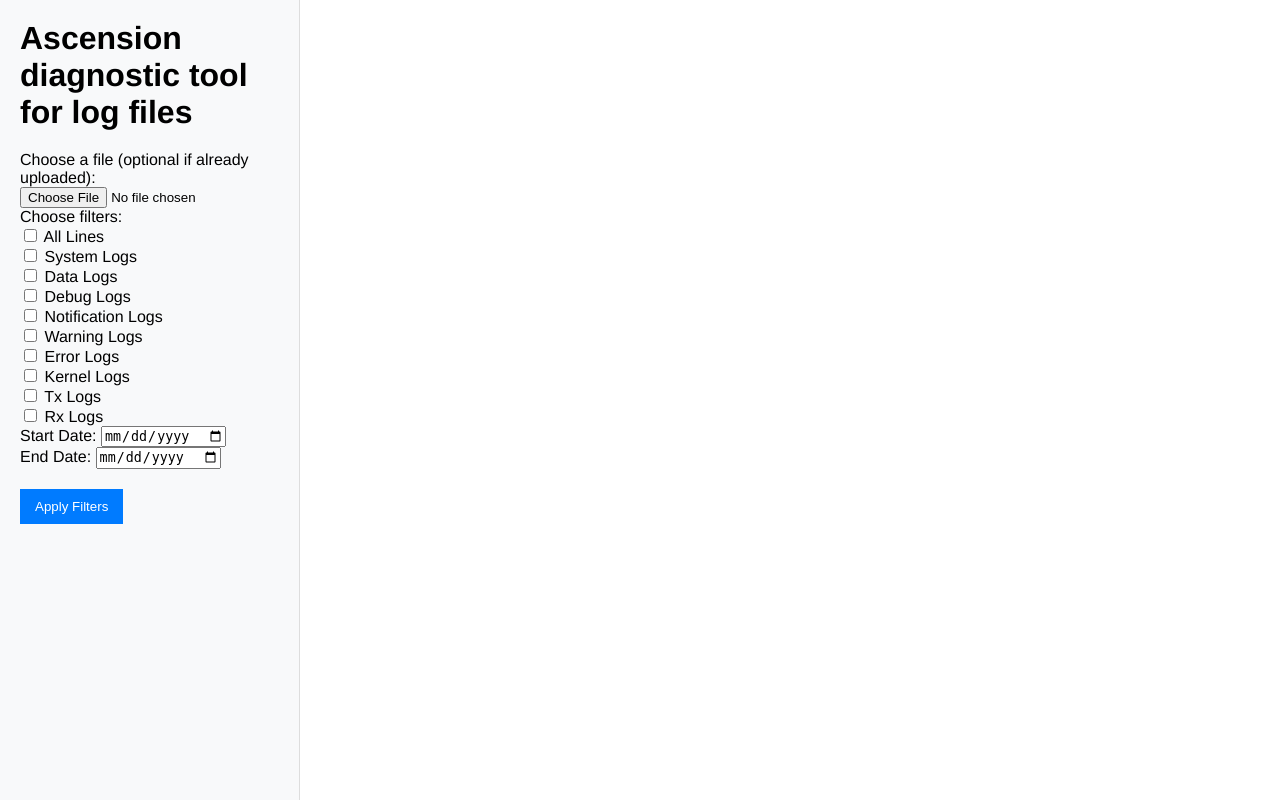
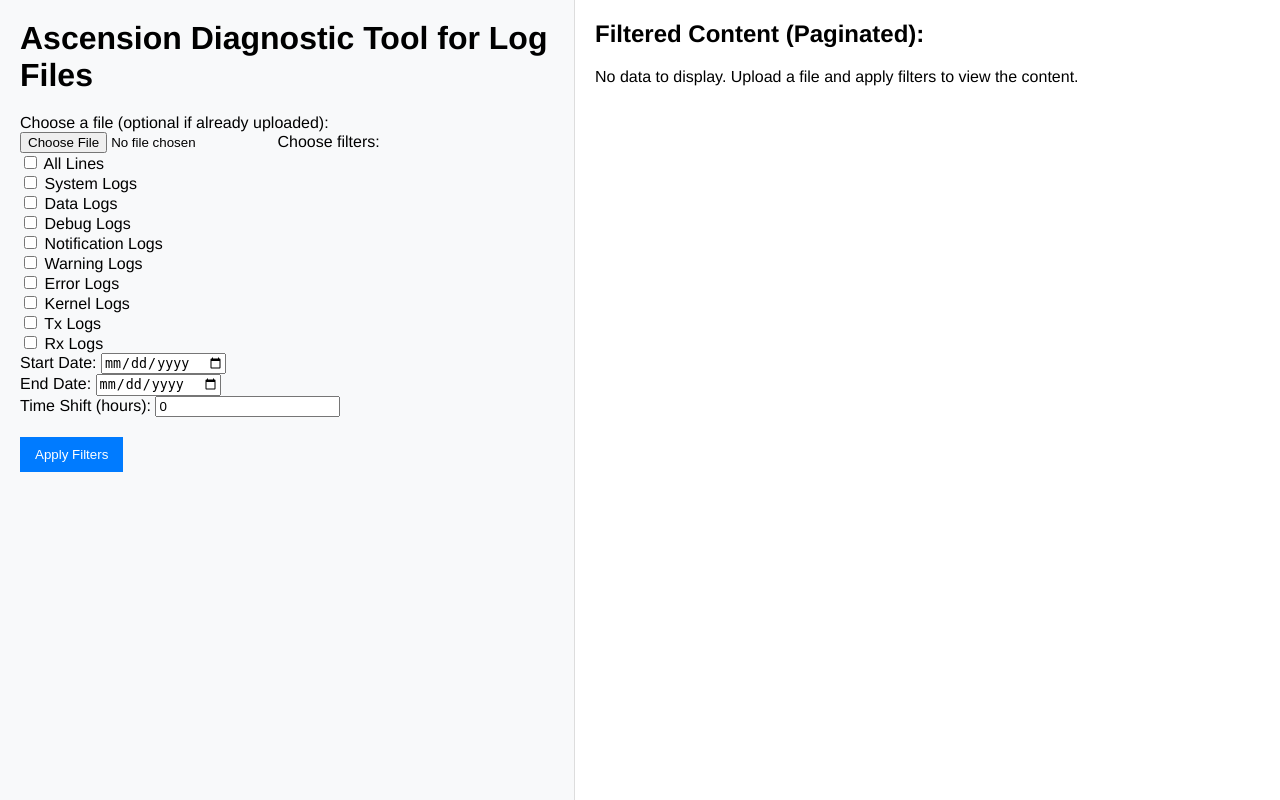
Before and after one commit to zack122/Ascension-diagnostic-tool, a Flask app: page / in a window 1280 px wide. Run offline with Flask 3, Linux system fonts and the light colour scheme.

Commit message:
implemented pandas data frame, filter by date interval, improved ui and collapsable columns for better readablity

```diff
--- a/app.py
+++ b/app.py
@@ -1,8 +1,9 @@
 import os
 import pandas as pd
-from flask import Flask, request, render_template, redirect, session
+from flask import Flask, request, render_template, redirect, session, url_for
 from werkzeug.utils import secure_filename
 from datetime import datetime
+
 
 # Initialize the Flask application
 app = Flask(__name__)
@@ -18,6 +19,8 @@ app.config['UPLOAD_FOLDER'] = 'uploads'
 
 # Define the allowed file extensions for uploads (only .txt files are allowed)
 app.config['ALLOWED_EXTENSIONS'] = {'txt'}
+
+PER_PAGE = 1000  # Set the number of rows per page
 
 
 def allowed_file(filename):
@@ -40,14 +43,6 @@ def filter_content(lines, filters):
     return filtered_lines  # Return the filtered lines
 
 
-def extract_date_from_line(line):
-    try:
-        date_str = line.split(' ')[0]
-        return datetime.strptime(date_str, '%Y-%m-%d')
-    except (IndexError, ValueError):
-        return None  # Return None if the date cannot be extracted
-
-
 @app.route('/', methods=['GET', 'POST'])
 def upload_file():
     """
@@ -66,48 +61,92 @@ def upload_file():
     if end_date_str:
         end_date = datetime.strptime(end_date_str, '%Y-%m-%d')
 
+    # Check if a new file was uploaded in a POST request
     if request.method == 'POST':
-        # Check if a new file was uploaded
         if 'file' in request.files and request.files['file'].filename != '':
             file = request.files['file']
             if file and allowed_file(file.filename):  # Valid file
                 filename = secure_filename(file.filename)
                 file.save(os.path.join(app.config['UPLOAD_FOLDER'], filename))
 
-                # Store the filename in the session
+                # Store the file path in the session instead of the DataFrame
                 session['uploaded_file'] = filename
 
-        # Retrieve the uploaded file from the session
-        filename = session.get('uploaded_file')
-        if not filename:
-            return redirect(request.url)
+        # Redirect to the paginated table, starting at page 1, with filters applied
+        return redirect(url_for('show_table', page=1, filter=filters))
 
-        file_path = os.path.join(app.config['UPLOAD_FOLDER'], filename)
+    # If a GET request, render the initial upload page
+    return render_template('index.html',
+                           filtered_df=None,
+                           selected_filters=filters,
+                           start_date=start_date_str,
+                           end_date=end_date_str,
+                           current_page=1,  # Default value
+                           total_pages=1)  # Default value
 
-        # Filter content without fully loading the file into memory
-        filtered_lines = []
-        with open(file_path, 'r') as f:
-            for i, line in enumerate(f, 1):  # Process each line in the file
-                log_date = extract_date_from_line(line)
 
-                if start_date and log_date and log_date < start_date:
-                    continue
-                if end_date and log_date and log_date > end_date:
-                    continue
+@app.route('/table/<int:page>', methods=['GET', 'POST'])
+def show_table(page):
+    """
+    Paginate the filtered DataFrame and show the corresponding rows.
+    """
+    # Retrieve the file path from the session
+    filename = session.get('uploaded_file')
+    if not filename or not os.path.exists(os.path.join(app.config['UPLOAD_FOLDER'], filename)):
+        return redirect(url_for('upload_file'))  # Redirect if file not found
 
-                # Apply filters
-                if any(f in line.lower() for f in filters):
-                    filtered_lines.append((i, line.strip()))
+    file_path = os.path.join(app.config['UPLOAD_FOLDER'], filename)
 
-        # Convert filtered lines to DataFrame
-        filtered_df = pd.DataFrame(filtered_lines, columns=['Line Number', 'Line Content'])
+    # Get the filters from the form submission if POST, else from query parameters (URL)
+    if request.method == 'POST':
+        filters = request.form.getlist('filter')
+        # Redirect to the first page with the selected filters
+        return redirect(url_for('show_table', page=1, filter=filters))
+    else:
+        filters = request.args.getlist('filter')
 
-        # Render the template with the filtered DataFrame
-        return render_template('index.html', filtered_df=filtered_df.to_html(classes='table'), selected_filters=filters, start_date=start_date_str, end_date=end_date_str)
+    # Handle the case when no filters are selected
+    if not filters:
+        filters = []  # Do not apply any filters if nothing is selected
 
-    # Handle GET request or no file uploaded yet
-    return render_template('index.html', filtered_df=None, selected_filters=[], start_date=start_date_str, end_date=end_date_str)
+    filtered_lines = []
+    with open(file_path, 'r') as f:
+        for i, line in enumerate(f, 1):  # Process each line in the file
+            if not filters or any(f in line.lower() for f in filters):  # Apply filters or show all lines if no filters
+                filtered_lines.append([i] + line.strip().split())
+
+    # Handle empty filtered_lines
+    if not filtered_lines:
+        return render_template('index.html',
+                               filtered_df="No data available",
+                               current_page=page,
+                               total_pages=1,
+                               selected_filters=filters)
+
+    # Determine the number of columns needed based on the longest line
+    max_columns = max(len(line) for line in filtered_lines) if filtered_lines else 1
+
+    # Continue with the rest of the logic to create the DataFrame and paginate
+    columns = ['Line Number'] + [f'Column {i}' for i in range(1, max_columns)]
+    filtered_df = pd.DataFrame(filtered_lines, columns=columns)
+
+    # Pagination logic
+    start_row = (page - 1) * PER_PAGE
+    end_row = start_row + PER_PAGE
+    page_df = filtered_df.iloc[start_row:end_row]
+
+    # Calculate total pages
+    total_pages = (len(filtered_df) // PER_PAGE) + (1 if len(filtered_df) % PER_PAGE > 0 else 0)
+
+    # Render paginated table and include filters in the URL
+    return render_template('index.html',
+                           table=page_df.to_html(classes='table'),
+                           current_page=page,
+                           total_pages=total_pages,
+                           selected_filters=filters,
+                           start_date=None,
+                           end_date=None)  # Start date and end date are None for now
 
 
 if __name__ == '__main__':
-    app.run(debug=True)
+    app.run(debug=True, port=50001)
--- a/static/style.css
+++ b/static/style.css
@@ -17,19 +17,19 @@ body {
 }
 
 .sidebar {
-    width: 300px;
+    width: 575px; /* Adjusted width for more space */
     padding: 20px;
     background-color: #f8f9fa;
     border-right: 1px solid #ddd;
     box-sizing: border-box;
-    overflow-y: auto;  /* Enables scrolling for the sidebar */
-    max-height: 100vh;  /* Ensures sidebar height doesn't exceed viewport */
+    overflow-y: auto; /* Enables scrolling for the sidebar */
+    max-height: 100vh; /* Ensures sidebar height doesn't exceed viewport */
 }
 
 .content {
     flex-grow: 1;
     padding: 20px;
-    overflow-y: auto;  /* Enables scrolling for the content area */
+    overflow-y: auto; /* Enables scrolling for the content area */
     box-sizing: border-box;
     white-space: nowrap;
 }
@@ -57,11 +57,72 @@ ul {
 }
 
 .output {
-    max-height: calc(100vh - 40px);  /* Ensures output area height is responsive */
-    overflow-y: auto;  /* Enables scrolling for output area */
+    max-height: calc(100vh - 40px); /* Ensures output area height is responsive */
+    overflow-y: auto; /* Enables scrolling for output area */
     padding-right: 10px;
 }
 
 .output ul li {
     margin-bottom: 10px;
 }
+
+/* Pagination Controls in Sidebar */
+.pagination {
+    display: flex;
+    flex-direction: column;
+    gap: 10px; /* Adds space between the buttons */
+    margin-top: 20px;
+}
+
+.pagination .btn {
+    padding: 10px;
+    text-decoration: none;
+    color: #007bff;
+    border: 1px solid #ddd;
+    text-align: center;
+    margin: 5px 0;
+    display: inline-block;
+}
+
+.pagination .btn:hover {
+    background-color: #f0f0f0;
+}
+
+.pagination .btn.active {
+    background-color: #007bff;
+    color: white;
+    border-color: #007bff;
+}
+
+
+/* Basic table styling */
+table {
+    width: 100%;
+    border-collapse: collapse;
+}
+
+th, td {
+    padding: 8px;
+    text-align: left;
+    border: 1px solid #ddd;
+}
+
+th {
+    cursor: pointer; /* Add cursor pointer to headers to show interactivity */
+    transition: width 0.3s ease, font-size 0.3s ease; /* Smooth shrinking transition */
+}
+
+.hidden-column {
+    color: transparent; /* Make the content in cells invisible */
+    transition: color 0.3s ease;
+}
+
+.collapsed-header {
+    width: 20px; /* Shrink the header width */
+    font-size: 0.7em; /* Reduce the font size of the header */
+    overflow: hidden; /* Ensure text doesn't overflow */
+    white-space: nowrap; /* Prevent header from wrapping */
+    text-overflow: ellipsis; /* Show ellipsis for hidden text */
+    background-color: #f0f0f0;
+    color: #999;
+}
--- a/templates/index.html
+++ b/templates/index.html
@@ -3,65 +3,58 @@
 <head>
    <meta charset="UTF-8">
    <meta name="viewport" content="width=device-width, initial-scale=1.0">
-    <title>File Filter</title>
+   <title>File Filter and Paginated Table</title>
    <link rel="stylesheet" href="{{ url_for('static', filename='style.css') }}">
+
 </head>
 <body>
    <div class="container">
+       <!-- Sidebar with Filter Options and Pagination -->
        <div class="sidebar">
-            <h1>Ascension diagnostic tool for log files</h1>
+           <h1>Ascension Diagnostic Tool for Log Files</h1>
            <form method="POST" enctype="multipart/form-data">
                <label for="file">Choose a file (optional if already uploaded):</label>
                <input type="file" name="file" id="file" accept=".txt">
 
                <label>Choose filters:</label><br>
 
-                <!-- 'All Lines' checkbox -->
+               <!-- Filters options as checkboxes -->
                <input type="checkbox" name="filter" value="all" id="filter-all"
                {% if 'all' in selected_filters %}checked{% endif %}>
                <label for="filter-all">All Lines</label><br>
 
-                <!-- 'System Logs' checkbox -->
                <input type="checkbox" name="filter" value="system" id="filter-system"
                {% if 'system' in selected_filters %}checked{% endif %}>
                <label for="filter-system">System Logs</label><br>
 
-                <!-- 'Data Logs' checkbox -->
                <input type="checkbox" name="filter" value="data" id="filter-data"
                {% if 'data' in selected_filters %}checked{% endif %}>
                <label for="filter-data">Data Logs</label><br>
 
-                <!-- 'Debug Logs' checkbox -->
                <input type="checkbox" name="filter" value="debug" id="filter-debug"
                {% if 'debug' in selected_filters %}checked{% endif %}>
                <label for="filter-debug">Debug Logs</label><br>
 
-                <!-- 'Notification Logs' checkbox -->
                <input type="checkbox" name="filter" value="notification" id="filter-notification"
                {% if 'notification' in selected_filters %}checked{% endif %}>
                <label for="filter-notification">Notification Logs</label><br>
 
-                <!-- 'Warning Logs' checkbox -->
                <input type="checkbox" name="filter" value="warning" id="filter-warning"
                {% if 'warning' in selected_filters %}checked{% endif %}>
                <label for="filter-warning">Warning Logs</label><br>
 
-                <!-- 'Error Logs' checkbox -->
                <input type="checkbox" name="filter" value="error" id="filter-error"
                {% if 'error' in selected_filters %}checked{% endif %}>
                <label for="filter-error">Error Logs</label><br>
 
-                <!-- 'Kernel Logs' checkbox -->
                <input type="checkbox" name="filter" value="kernel" id="filter-kernel"
                {% if 'kernel' in selected_filters %}checked{% endif %}>
                <label for="filter-kernel">Kernel Logs</label><br>
 
-                <!-- 'Tx Logs' checkbox -->
                <input type="checkbox" name="filter" value="tx" id="filter-tx"
                {% if 'tx' in selected_filters %}checked{% endif %}>
                <label for="filter-tx">Tx Logs</label><br>
 
-                <!-- 'Rx Logs' checkbox -->
                <input type="checkbox" name="filter" value="rx" id="filter-rx"
                {% if 'rx' in selected_filters %}checked{% endif %}>
                <label for="filter-rx">Rx Logs</label><br>
@@ -73,18 +66,88 @@
                <label for="end_date">End Date:</label>
                <input type="date" name="end_date" id="end_date" value="{{ end_date }}"><br>
 
+               <!-- Time shift input -->
+               <label for="time_shift">Time Shift (hours):</label>
+               <input type="number" name="time_shift" id="time_shift" step="1" value="0"><br>
+
+
                <button type="submit">Apply Filters</button>
            </form>
-        </div>
 
-        <div class="content">
-            {% if filtered_df %}
-            <h2>Filtered Content:</h2>
-            <div class="output">
-                {{ filtered_df | safe }}
-            </div>
+           <!-- Pagination controls in the sidebar -->
+           <div class="pagination">
+               {% if total_pages > 1 %}
+                   {% if current_page > 1 %}
+                       <a href="{{ url_for('show_table', page=current_page - 1, filter=selected_filters) }}" class="btn">Previous</a>
+                   {% endif %}
+
+                   {% set start_page = current_page - 4 if current_page > 5 else 1 %}
+                   {% set end_page = current_page + 4 if current_page < total_pages - 5 else total_pages %}
+
+                   {% if current_page > 5 %}
+                       <a href="{{ url_for('show_table', page=1, filter=selected_filters) }}" class="btn">1</a>
+                       <span>...</span>
+                   {% endif %}
+
+                   {% for p in range(start_page, end_page + 1) %}
+                       <a href="{{ url_for('show_table', page=p, filter=selected_filters) }}" class="btn {% if p == current_page %}active{% endif %}">
+                           {{ p }}
+                       </a>
+                   {% endfor %}
+
+                   {% if current_page < total_pages - 5 %}
+                       <span>...</span>
+                       <a href="{{ url_for('show_table', page=total_pages, filter=selected_filters) }}" class="btn">{{ total_pages }}</a>
+                   {% endif %}
+
+                   {% if current_page < total_pages %}
+                       <a href="{{ url_for('show_table', page=current_page + 1, filter=selected_filters) }}" class="btn">Next</a>
+                   {% endif %}
                {% endif %}
            </div>
        </div>
+
+       <!-- Content Area to Display Filtered Table -->
+       <div class="content">
+           <h2>Filtered Content (Paginated):</h2>
+           <div class="output">
+               {% if table %}
+                   {{ table | safe }}
+               {% else %}
+                   <p>No data to display. Upload a file and apply filters to view the content.</p>
+               {% endif %}
+           </div>
+       </div>
+   </div>
+
+   <script>
+       // This script allows collapsing and expanding columns
+       document.addEventListener('DOMContentLoaded', function() {
+           const table = document.querySelector('table'); // Target the table
+           const headers = table.querySelectorAll('th'); // Select all table headers
+
+           headers.forEach((header, index) => {
+               header.addEventListener('click', function() {
+                   toggleColumn(index, header); // Toggle the column and pass the header
+               });
+           });
+
+           function toggleColumn(index, header) {
+               const rows = table.querySelectorAll('tr'); // Get all rows
+               rows.forEach(row => {
+                   const cells = row.querySelectorAll('th, td'); // Get both headers and data cells
+                   if (cells[index]) {
+                       // Toggle visibility only for data cells (td), not headers (th)
+                       if (row !== table.querySelector('tr')) {
+                           cells[index].classList.toggle('hidden-column');
+                       }
+                   }
+               });
+
+               // Toggle collapsed state for the header itself
+               header.classList.toggle('collapsed-header');
+           }
+       });
+   </script>
 </body>
 </html>
```
Lines whose indentation alone changed are shown as unchanged.
